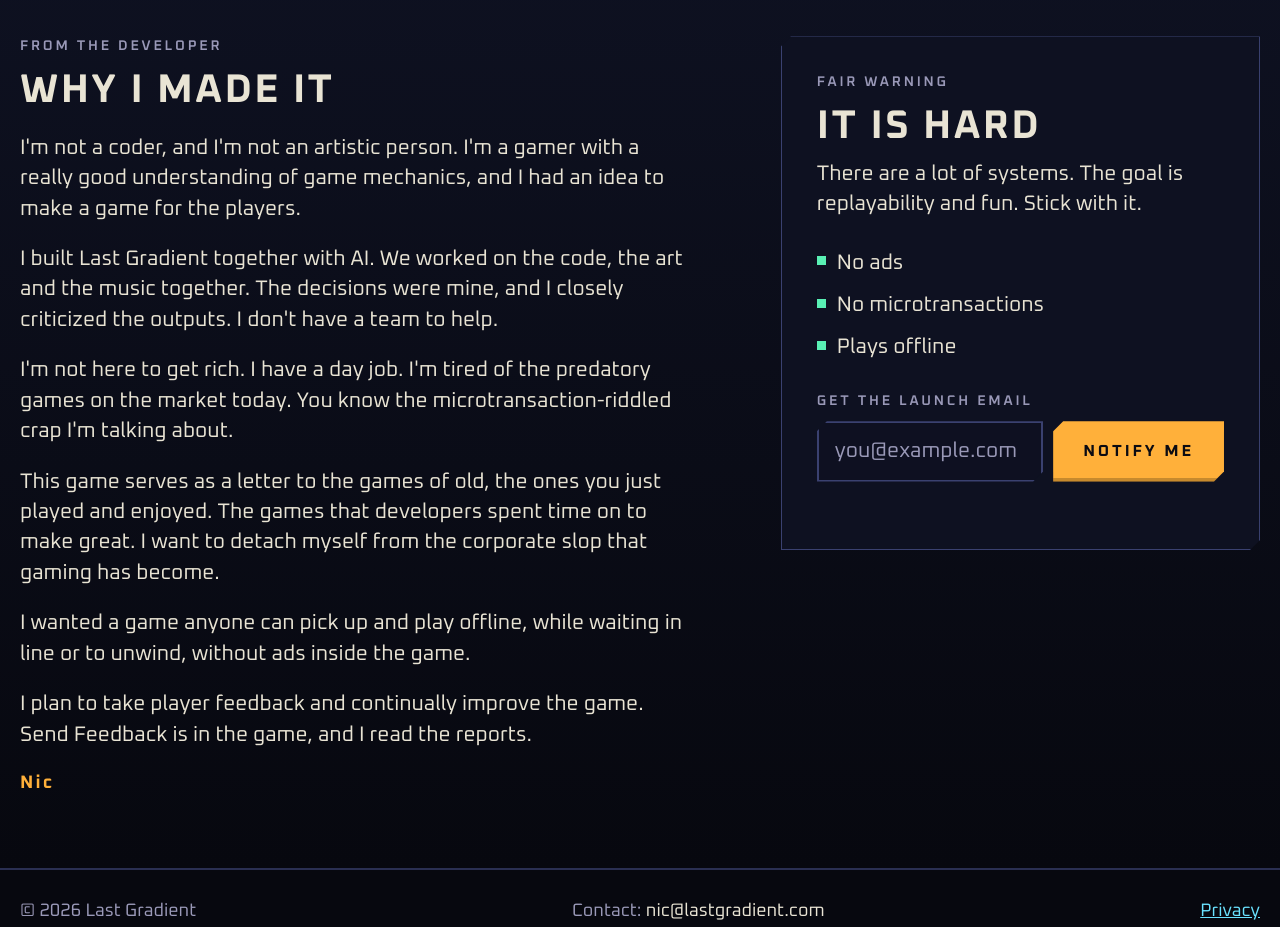
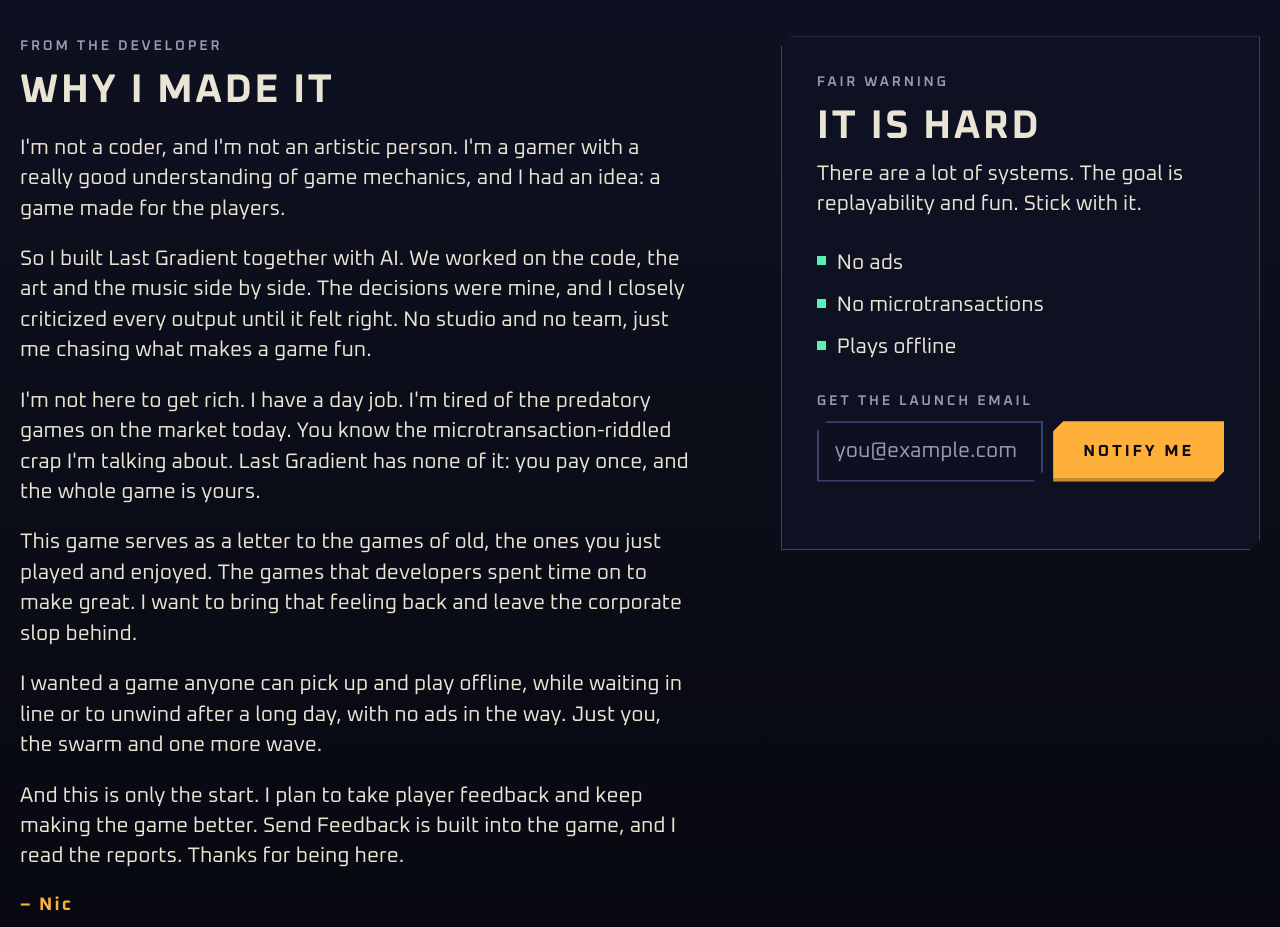
Before and after one commit to nix812/lastgradient-site, a plain HTML site: page index.html in a window 1280 px wide. Shown: the part 5140-6067 px from the top of the page. Drawn offline with Linux system fonts and the light colour scheme; animation ran at ten frames a second.

Commit message:
Website: warmer Why I Made It letter, and a dash before the signature (Nic, Nov 16)
Co-Authored-By: Claude Opus 5.5 <noreply@anthropic.com>
Claude-Session: https://claude.ai/code/session_01CJF2sFLs5GGkfx8iU7XwpD

```diff
--- a/index.html
+++ b/index.html
@@ -230,13 +230,13 @@ body { background-image: radial-gradient(1.5px 1.5px at 40px 70px, rgba(233,228,
     <div class="story">
     <div class="letter">
       <div class="head"><span class="lbl">From the developer</span><h2>Why I Made It</h2></div>
-      <p>I'm not a coder, and I'm not an artistic person. I'm a gamer with a really good understanding of game mechanics, and I had an idea to make a game for the players.</p>
-      <p>I built Last Gradient together with AI. We worked on the code, the art and the music together. The decisions were mine, and I closely criticized the outputs. I don't have a team to help.</p>
-      <p>I'm not here to get rich. I have a day job. I'm tired of the predatory games on the market today. You know the microtransaction-riddled crap I'm talking about.</p>
-      <p>This game serves as a letter to the games of old, the ones you just played and enjoyed. The games that developers spent time on to make great. I want to detach myself from the corporate slop that gaming has become.</p>
-      <p>I wanted a game anyone can pick up and play offline, while waiting in line or to unwind, without ads inside the game.</p>
-      <p>I plan to take player feedback and continually improve the game. Send Feedback is in the game, and I read the reports.</p>
-      <p class="sig">Nic</p>
+      <p>I'm not a coder, and I'm not an artistic person. I'm a gamer with a really good understanding of game mechanics, and I had an idea: a game made for the players.</p>
+      <p>So I built Last Gradient together with AI. We worked on the code, the art and the music side by side. The decisions were mine, and I closely criticized every output until it felt right. No studio and no team, just me chasing what makes a game fun.</p>
+      <p>I'm not here to get rich. I have a day job. I'm tired of the predatory games on the market today. You know the microtransaction-riddled crap I'm talking about. Last Gradient has none of it: you pay once, and the whole game is yours.</p>
+      <p>This game serves as a letter to the games of old, the ones you just played and enjoyed. The games that developers spent time on to make great. I want to bring that feeling back and leave the corporate slop behind.</p>
+      <p>I wanted a game anyone can pick up and play offline, while waiting in line or to unwind after a long day, with no ads in the way. Just you, the swarm and one more wave.</p>
+      <p>And this is only the start. I plan to take player feedback and keep making the game better. Send Feedback is built into the game, and I read the reports. Thanks for being here.</p>
+      <p class="sig">&ndash; Nic</p>
     </div>
     <aside class="side">
     <div class="head"><span class="lbl">Fair warning</span><h2>It Is Hard</h2>
```
